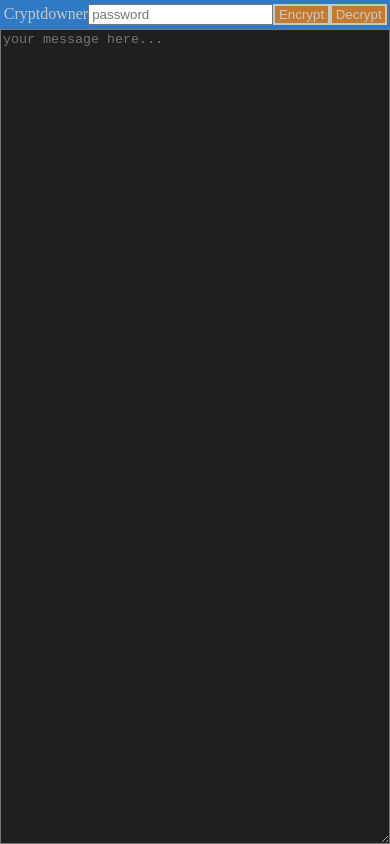
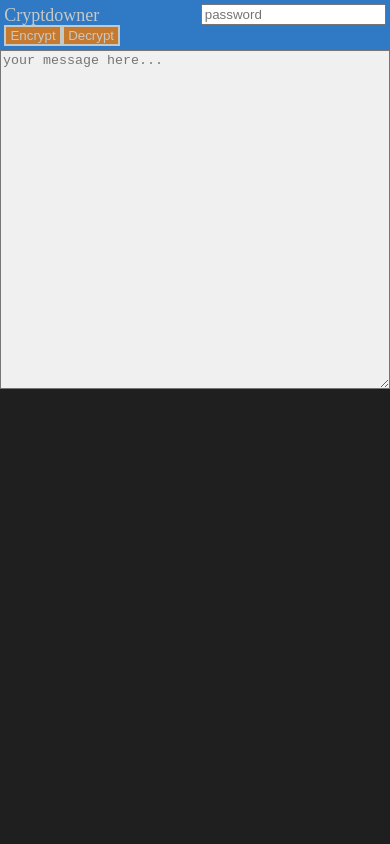
Before and after one commit to anaxios/cryptdowner, a plain HTML site: page src/index.html in a window 390 px wide. Drawn offline with nearby package versions, Linux system fonts and the light colour scheme.

Commit message:
feat: enhance accessibility and improve layout
Add language and meta tags to HTML for better accessibility.
Remove inline styles from the content wrapper for cleaner code.
Update color variables in CSS for improved readability.
Adjust layout properties to enhance responsiveness and
user experience. Rename the page title for branding consistency.
Remove unused CSS rules to streamline the stylesheet.

```diff
--- a/src/css/darkStyle.css
+++ b/src/css/darkStyle.css
@@ -36,14 +36,14 @@
   --clr-green: 120 61% 48%;
 
   /* Fonts Sizes */
-  /* --fs-900: 9.375rem;
+  --fs-900: 9.375rem;
   --fs-800: 6.25rem;
   --fs-700: 3.5rem;
   --fs-600: 2rem;
   --fs-500: 1.75rem;
   --fs-400: 1.125rem;
   --fs-300: 1rem;
-  --fs-200: 0.875rem; */
+  --fs-200: 0.875rem;
 
   /* Font Families */
   --ff-serif: "Noto Serif Display", serif;
@@ -56,11 +56,28 @@
   --color-darkgrey: rgb(60, 60, 60);
 }
 
+html {
+  font-family: var(--ff-serif-normal);
+  font-size: var(--fs-400);
+}
+
+body {
+  background-color: hsl(var(--clr-dark));
+}
+
 .viewport-wrapper {
   display: flex;
   flex-direction: column;
   height: 100vh;
   flex-grow: 1;
+  max-width: 70ch;
+  max-height: calc(70ch / var(--phi));
+  margin-inline: auto;
+}
+
+.viewport-wrapper > * {
+  flex-grow: 1;
+  flex-wrap: wrap;
 }
 
 .topBar {
@@ -76,17 +93,14 @@
   background-color: hsl(var(--clr-compliment));
 }
 
-.viewport-wrapper > * {
-  flex-grow: 1;
-}
-
 .contentWrapper {
+  --_clr-white: #f0f0f0;
   height: 100%;
 }
 
 .contentWrapper > * {
-  color: hsl(var(--clr-white));
-  background-color: hsl(var(--clr-dark));
+  color: hsl(var(--clr-dark));
+  background-color: var(--_clr-white);
   flex-grow: 1;
   flex: 1;
 }
@@ -98,75 +112,3 @@
 .grid {
   display: grid;
 }
-
-/* body {
-  margin: 0;
-  padding: 0;
-  color: azure;
-  background-color: rgb(30, 30, 30);
-}
-#topBar {
-  background-color: rgb(60, 60, 60);
-  width: 100%;
-  height: 40px;
-  padding-top: 8px;
-}
-#logo {
-  font-size: 150%;
-  color: azure;
-  float: left;
-  margin: 0 0 0 8px;
-}
-#buttons {
-  display: table;
-  margin: 0 0 0 40%;
-  cursor: pointer;
-}
-.toggleButton {
-  float: left;
-  border: 1px solid rgb(17, 17, 17);
-  border-right: none;
-  padding: 6px;
-  background-color: rgb(30, 30, 30);
-  color: azure;
-  font-size: 110%;
-}
-#mdButton {
-  border-top-left-radius: 10%;
-  border-bottom-left-radius: 10%;
-}
-#outputButton {
-  border-top-right-radius: 10%;
-  border-bottom-right-radius: 10%;
-  border-right: 1px solid rgb(17, 17, 17);
-}
-.highlightedButton {
-  background-color: rgb(45, 45, 45);
-}
-.activeButton {
-  background-color: rgb(45, 45, 45);
-} */
-/* .panel {
-} */
-
-/* textarea {
-  font-size: 90%;
-  resize: none;
-  color: inherit;
-} */
-
-/* iframe {
-  border: none;
-}
-.outputPanel {
-  border: none;
-}
-.hidden {
-  display: none;
-} */
-
-/* .container {
-  max-width: 90ch;
-  margin-inline: auto;
-  padding-inline: var(--m);
-} */
--- a/src/index.html
+++ b/src/index.html
@@ -1,6 +1,8 @@
 <!DOCTYPE html>
-<html>
-  <head>
+<html lang="en">
+<head>
+  <meta charset="UTF-8">
+  <meta name="viewport" content="width=device-width, initial-scale=1.0">
     <link
       rel="stylesheet"
       type="text/css"
@@ -52,7 +54,7 @@
       };
     </script>
 
-    <title>Cryptdowner</title>
+    <title>Cryptdownerrr</title>
   </head>
 
   <body>
@@ -82,7 +84,7 @@
         </div>
       </div>
 
-      <div id="contentWrapper" class="flex contentWrapper" style="width: auto">
+      <div id="contentWrapper" class="flex contentWrapper">
         <textarea id="input" class="panel" maxlength="1024" placeholder="your message here..."></textarea>
       </div>
     </div>
```
